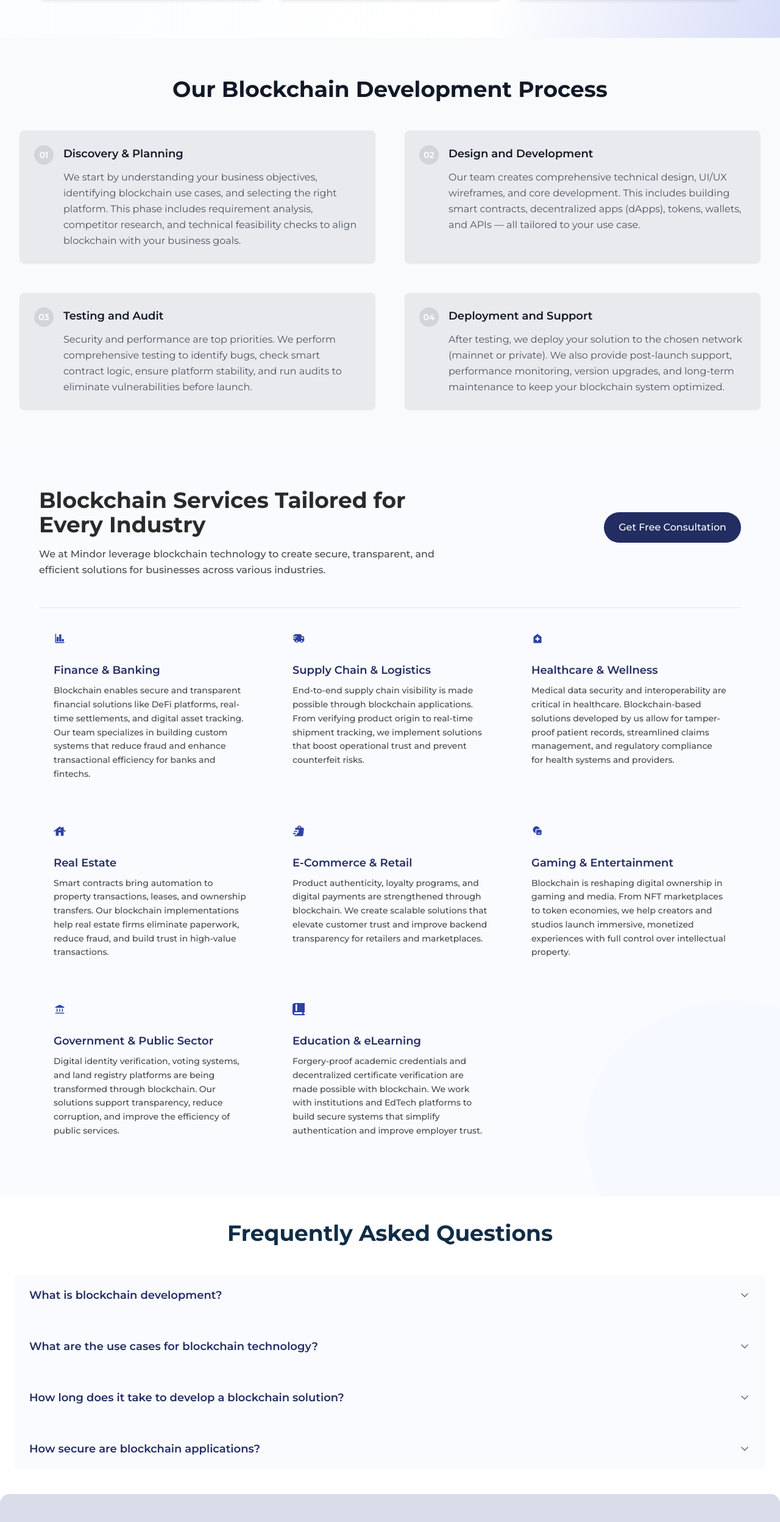
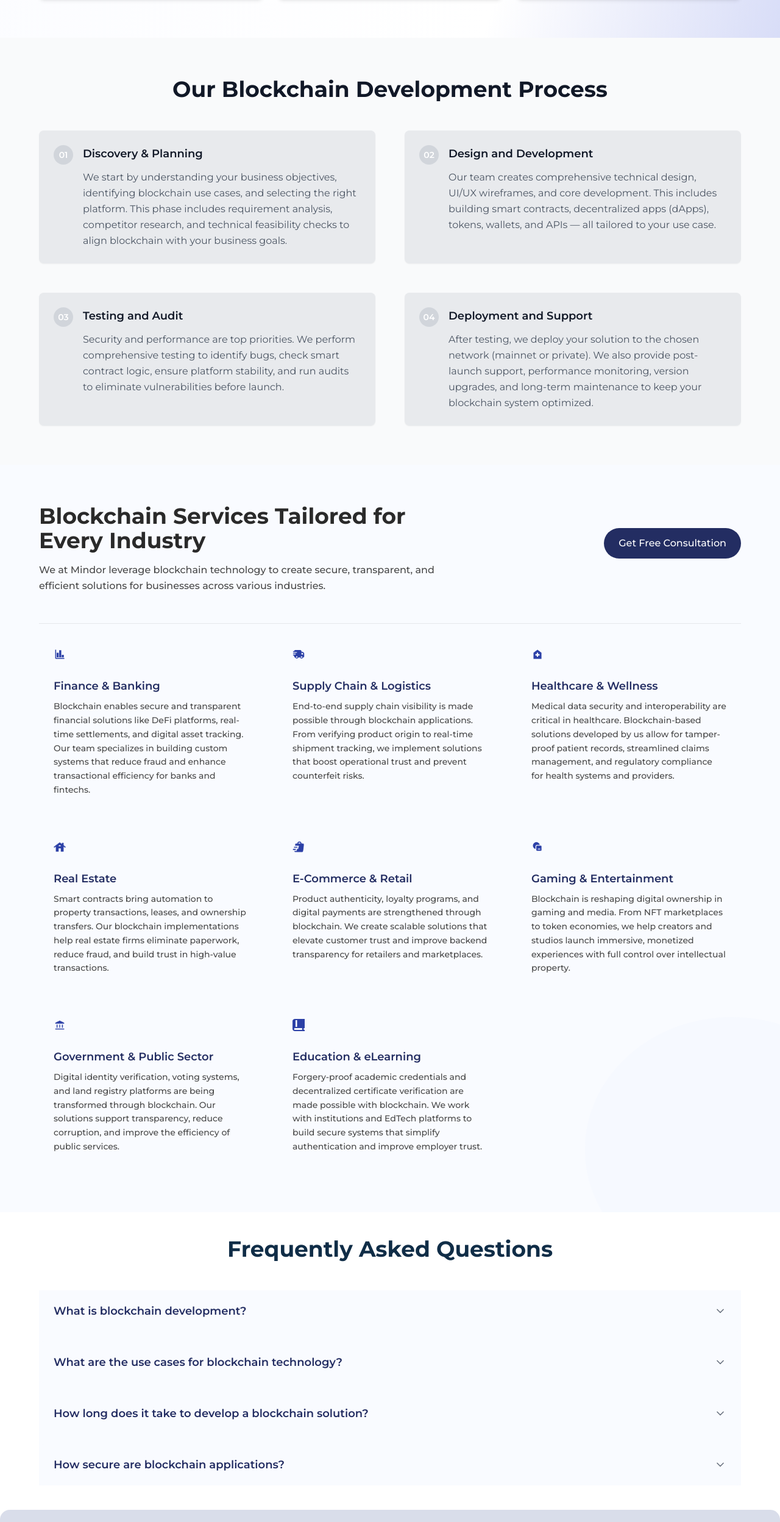
Before and after one commit to rastogi30/Mindor-tech, a Next.js app: page /services/blockchain-development in a window 1280 px wide. Shown: the part 4583-7079 px from the top of the page at 61% size. Built offline with nearby package versions, Linux system fonts and the light colour scheme.

Commit message:
width fix

```diff
--- a/src/components/blockcomponents/process.tsx
+++ b/src/components/blockcomponents/process.tsx
@@ -133,7 +133,7 @@ const processSteps =
 
   return (
     <section className="py-16 px-4 sm:px-6 lg:px-8 bg-gray-50">
-      <div className="max-w-7xl mx-auto">
+      <div className="max-w-6xl mx-auto">
         <div className="text-center mb-12">
           <h2 className="text-3xl md:text-4xl font-bold text-gray-900 mb-4">
             {title}
--- a/src/components/webcomponents/chooseus.tsx
+++ b/src/components/webcomponents/chooseus.tsx
@@ -143,7 +143,7 @@ const ChooseUs: React.FC<ChooseUsProps> = ({ variant = 'web' }) => {
   const currentContent = content[variant];
   return (
     <section className="py-16 px-4">
-      <div className="max-w-7xl mx-auto">
+      <div className="max-w-6xl mx-auto">
         <div className="text-center mb-12">
           <h2 className="text-3xl md:text-4xl font-bold text-gray-800 mb-4">
             {currentContent.title}
--- a/src/components/webcomponents/faq.tsx
+++ b/src/components/webcomponents/faq.tsx
@@ -209,7 +209,7 @@ const appData: FAQItem[] = [
 
     return (
         <div className="py-10 px-6">
-            <div className="max-w-7xl mx-auto">
+            <div className="max-w-6xl mx-auto">
                 <h2 className="text-3xl md:text-4xl font-bold text-center mb-12" style={{ color: '#102D47' }}>
                     Frequently Asked Questions
                 </h2>
```
